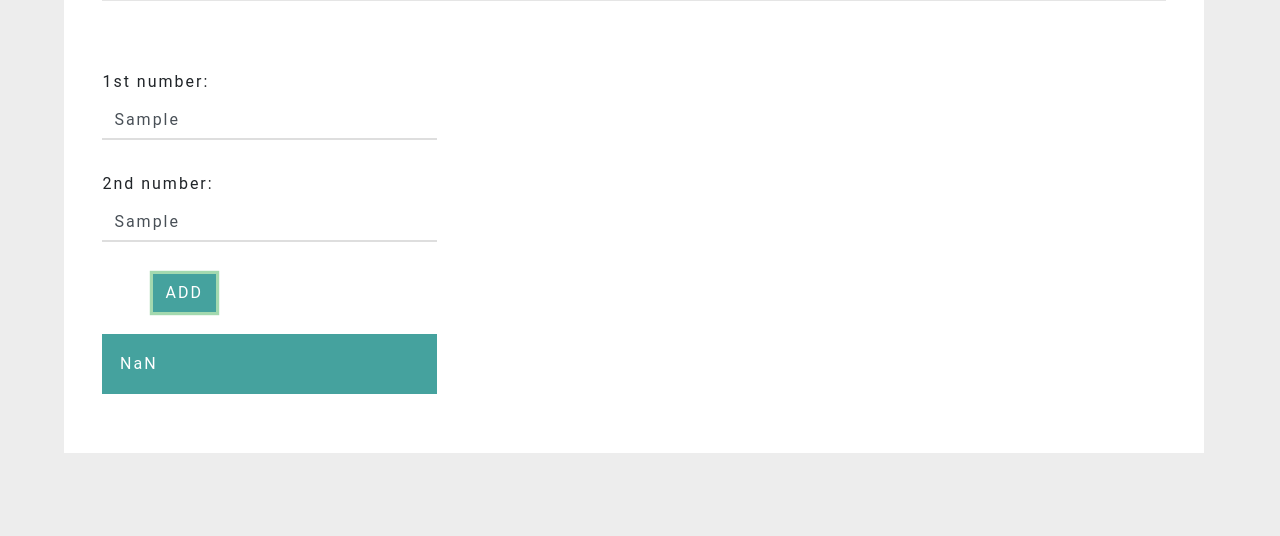
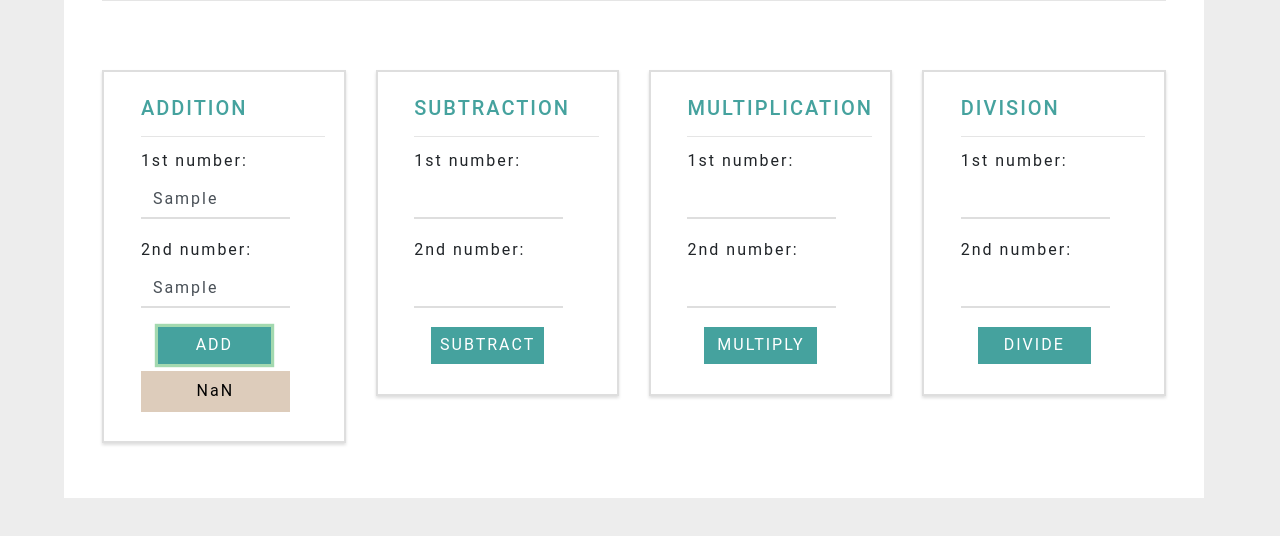
Before and after one commit to kelvinMakamu/calculator, a plain HTML site: page index.html in a window 1280 px wide. Both pictures are taken after typing "Sample", "Sample" into the empty fields and a click on the button "ADD". Shown: the part 122-658 px from the top of the page. Drawn offline with Linux system fonts and the light colour scheme.

Commit message:
Modifies scripts.js file adds loguc for subtracting,multiplying,dividing numbers

```diff
--- a/css/style.css
+++ b/css/style.css
@@ -59,6 +59,7 @@ textarea {
 }
 
 .btn{
+	padding:5% 5% 5% 5%;
 	text-transform: uppercase;
 }
 
@@ -150,14 +151,21 @@ textarea {
 	margin-bottom: 1.5%;
 }
 
-#output{
+.output{
+	text-align: center;
 	display: none;
-	color:#fff;
-	margin: 2% 0% 1.5% 0%;
+	color:#000;
+	margin: 3% 0% 1.5% 0%;
 	padding: 5% 5% 5% 5%;
 	border-radius: 5%;
-	border:1px solid  #45A29E;
-	background-color: #45A29E;
+	border:1px solid  #ddccbb;
+	background-color: #ddccbb;
+}
+
+form{
+	padding:10% 7.5% 10% 15%;
+	border:2px solid #dedede;
+	box-shadow: 0px 2px 3px #dedede;
 }
 /**************
 
--- a/index.html
+++ b/index.html
@@ -15,9 +15,17 @@
 			    <hr>
 			  </div>
 			</div>
+			<div class="row">
+			 <div class="col-md-3 col-lg-3 col-sm-12">
 		    <form id="add">
 		    	<div class="row">
-			    	<div class="col-md-4 col-lg-4 col-sm-12">
+						<div class="col-md-12 col-lg-12 col-sm-12">
+					    <h5>Addition</h5>
+					    <hr>
+					  </div>
+					</div>
+		    	<div class="row">
+			    	<div class="col-md-10 col-lg-10 col-sm-12">
 				       <div class="form-group">
 				        <label for="add1">1st number:</label>
 				        <input id="add1" class="form-control" type="text">
@@ -25,7 +33,7 @@
 				     </div>
 				   </div>
 		    	<div class="row">
-		    		<div class="col-md-4 col-lg-4 col-sm-12">
+		    		<div class="col-md-10 col-lg-10 col-sm-12">
 			       <div class="form-group">
 			       	<label for="add2">2nd number:</label>
 			       	<input id="add2" class="form-control" type="text">
@@ -33,16 +41,133 @@
 			     </div>
 			   </div>
 		    <div class="row">
-	    		<div class="col-md-4 col-lg-4 col-sm-12">
-						<button type="submit" class="btn btn-success pull-left">Add</button>
+	    		<div class="col-md-8 col-lg-8 col-sm-12">
+						<button type="submit" class="btn btn-success btn-block">Add</button>
 					</div>
 				</div>
-		    </form>
+
 		    <div class="row">
-			    <div class="col-md-4 col-lg-4 col-sm-12">
-				    <div id="output"></div>
+			    <div class="col-md-10 col-lg-10 col-sm-12">
+				    <div id="add-output" class="output"></div>
 				  </div>
 				</div>
+		    </form>
+		  </div>
+
+			 <div class="col-md-3 col-lg-3 col-sm-12">
+		    <form id="subtract">
+		    	<div class="row">
+						<div class="col-md-12 col-lg-12 col-sm-12">
+					    <h5>Subtraction</h5>
+					    <hr>
+					  </div>
+					</div>
+		    	<div class="row">
+			    	<div class="col-md-10 col-lg-10 col-sm-12">
+				       <div class="form-group">
+				        <label for="subtract1">1st number:</label>
+				        <input id="subtract1" class="form-control" type="text">
+				       </div>
+				     </div>
+				   </div>
+		    	<div class="row">
+		    		<div class="col-md-10 col-lg-10 col-sm-12">
+			       <div class="form-group">
+			       	<label for="subtract2">2nd number:</label>
+			       	<input id="subtract2" class="form-control" type="text">
+			       </div>
+			     </div>
+			   </div>
+		    <div class="row">
+	    		<div class="col-md-8 col-lg-8 col-sm-12">
+						<button type="submit" class="btn btn-success btn-block">Subtract</button>
+					</div>
+				</div>
+
+		    <div class="row">
+			    <div class="col-md-10 col-lg-10 col-sm-12">
+				    <div id="subtract-output" class="output"></div>
+				  </div>
+				</div>
+		    </form>
+		  </div>
+
+			 <div class="col-md-3 col-lg-3 col-sm-12">
+		    <form id="multiply">
+		    	<div class="row">
+						<div class="col-md-12 col-lg-12 col-sm-12">
+					    <h5>Multiplication</h5>
+					    <hr>
+					  </div>
+					</div>
+		    	<div class="row">
+			    	<div class="col-md-10 col-lg-10 col-sm-12">
+				       <div class="form-group">
+				        <label for="multiply1">1st number:</label>
+				        <input id="multiply1" class="form-control" type="text">
+				       </div>
+				     </div>
+				   </div>
+		    	<div class="row">
+		    		<div class="col-md-10 col-lg-10 col-sm-12">
+			       <div class="form-group">
+			       	<label for="multiply2">2nd number:</label>
+			       	<input id="multiply2" class="form-control" type="text">
+			       </div>
+			     </div>
+			   </div>
+		    <div class="row">
+	    		<div class="col-md-8 col-lg-8 col-sm-12">
+						<button type="submit" class="btn btn-success btn-block">Multiply</button>
+					</div>
+				</div>
+
+		    <div class="row">
+			    <div class="col-md-10 col-lg-10 col-sm-12">
+				    <div id="multiply-output" class="output"></div>
+				  </div>
+				</div>
+		    </form>
+		  </div>
+
+			 <div class="col-md-3 col-lg-3 col-sm-12">
+		    <form id="divide">
+		    	<div class="row">
+						<div class="col-md-12 col-lg-12 col-sm-12">
+					    <h5>Division</h5>
+					    <hr>
+					  </div>
+					</div>
+		    	<div class="row">
+			    	<div class="col-md-10 col-lg-10 col-sm-12">
+				       <div class="form-group">
+				        <label for="divide1">1st number:</label>
+				        <input id="divide1" class="form-control" type="text">
+				       </div>
+				     </div>
+				   </div>
+		    	<div class="row">
+		    		<div class="col-md-10 col-lg-10 col-sm-12">
+			       <div class="form-group">
+			       	<label for="divide2">2nd number:</label>
+			       	<input id="divide2" class="form-control" type="text">
+			       </div>
+			     </div>
+			   </div>
+		    <div class="row">
+	    		<div class="col-md-8 col-lg-8 col-sm-12">
+						<button type="submit" class="btn btn-success btn-block">Divide</button>
+					</div>
+				</div>
+
+		    <div class="row">
+			    <div class="col-md-10 col-lg-10 col-sm-12">
+				    <div id="divide-output" class="output"></div>
+				  </div>
+				</div>
+		    </form>
+		  </div>
+		  </div>
 		  </div>
 		 </div>
 	  </div>
--- a/js/scripts.js
+++ b/js/scripts.js
@@ -23,7 +23,28 @@ $(document).ready(() => {
 		event.preventDefault();
 		let firstNumber=parseInt($("#add1").val());
 		let secondNumber=parseInt($("#add2").val());
-		$("#output").text(addNumbers(firstNumber,secondNumber)).fadeIn();
+		$("#add-output").text(addNumbers(firstNumber,secondNumber)).fadeIn();
+	});
+
+	$("#subtract").submit((event)=> {
+		event.preventDefault();
+		let firstNumber=parseInt($("#subtract1").val());
+		let secondNumber=parseInt($("#subtract2").val());
+		$("#subtract-output").text(subtractNumbers(firstNumber,secondNumber)).fadeIn();
+	});
+
+	$("#multiply").submit((event)=> {
+		event.preventDefault();
+		let firstNumber=parseInt($("#multiply1").val());
+		let secondNumber=parseInt($("#multiply2").val());
+		$("#multiply-output").text(multiplyNumbers(firstNumber,secondNumber)).fadeIn();
+	});
+
+	$("#divide").submit((event)=> {
+		event.preventDefault();
+		let firstNumber=parseInt($("#divide1").val());
+		let secondNumber=parseInt($("#divide2").val());
+		$("#divide-output").text(divideNumbers(firstNumber,secondNumber)).fadeIn();
 	});
 });
 // let calculateBMI = (height,weight) => {
```
